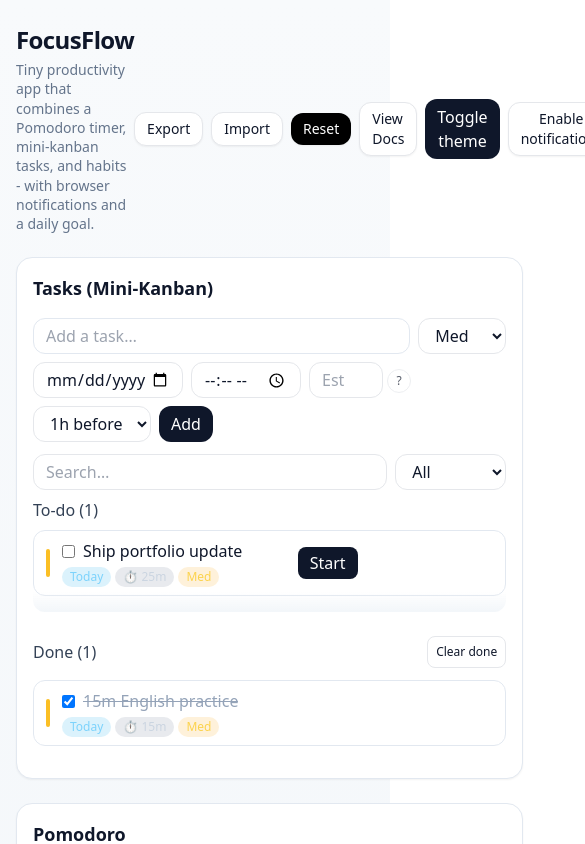
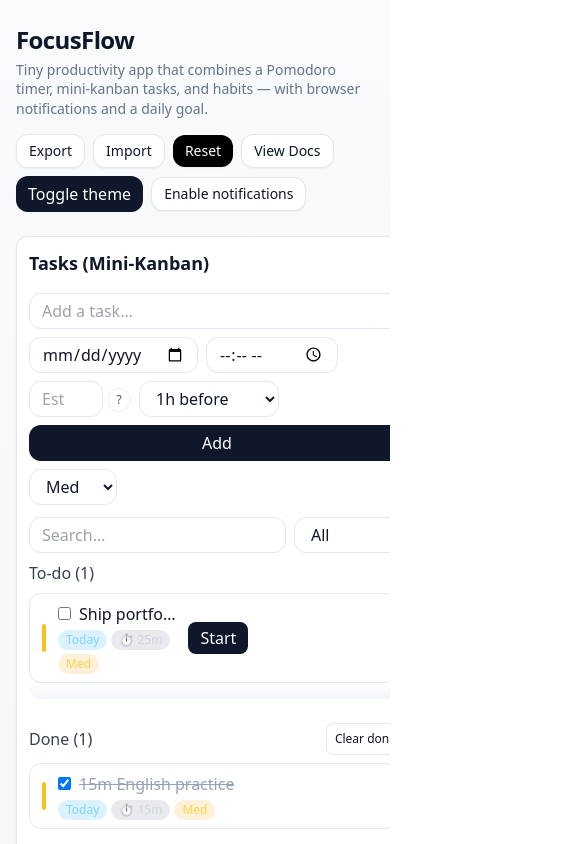
Before and after one commit to viktoriyaRi/focusflow, a React (Vite) app: page / in a window 390 px wide. Shown: the top 844 px of the page, 585 px wide, since content can reach past the window. Built offline with nearby package versions, Linux system fonts and the light colour scheme.

Commit message:
feat(responsive): mobile polish (no horiz scroll, adaptive slider, smaller chart, cleanup css)

```diff
--- a/src/App.jsx
+++ b/src/App.jsx
@@ -541,24 +541,27 @@
   return (
     <div
       className="
-        min-h-screen transition-colors duration-300
+      min-h-dvh w-full overflow-x-hidden
+      transition-colors duration-300
       bg-gradient-to-b from-slate-50 to-slate-100 text-slate-900
       dark:from-slate-950 dark:to-slate-900 dark:text-slate-100
     "
     >
       {/* Header */}
-      <header className="max-w-7xl mx-auto px-4 py-6 flex items-center justify-between">
+      <header className="w-full max-w-7xl mx-auto px-4 py-6">
+        <div className="flex items-start sm:items-center justify-between gap-4 flex-wrap">
           <div>
             <h1 className="text-2xl md:text-3xl font-bold tracking-tight">
               FocusFlow
             </h1>
             <p className="text-sm leading-snug text-slate-500 dark:text-slate-400 mt-1 max-w-xl">
               Tiny productivity app that combines a Pomodoro timer, mini-kanban
-            tasks, and habits - with browser notifications and a daily goal.
+              tasks, and habits — with browser notifications and a daily goal.
             </p>
           </div>
 
-        <div className="flex items-center gap-2">
+          {/* buttons wrap nicely on mobile */}
+          <div className="flex items-center gap-2 w-full sm:w-auto flex-wrap overflow-x-visible">
             <button
               onClick={exportData}
               className="px-3 py-1.5 rounded-xl bg-white border text-sm shadow-sm hover:shadow
@@ -585,8 +588,6 @@
             </label>
 
             <a
-            className="px-3 py-1.5 rounded-xl bg-black text-white text-sm shadow-sm hover:shadow md:px-4
-                       dark:bg-white dark:text-slate-900"
               href="#"
               onClick={(e) => {
                 e.preventDefault();
@@ -594,16 +595,18 @@
                 seedIfEmpty();
                 location.reload();
               }}
+              className="px-3 py-1.5 rounded-xl bg-black text-white text-sm shadow-sm hover:shadow md:px-4
+                   dark:bg-white dark:text-slate-900"
             >
               Reset
             </a>
 
             <a
-            className="px-3 py-1.5 rounded-xl bg-white text-slate-900 border text-sm shadow-sm hover:shadow
-                       dark:bg-slate-800 dark:text-slate-100 dark:border-slate-700"
               href="https://github.com/viktoriyaRi/focusflow/blob/main/README.md"
               target="_blank"
               rel="noreferrer"
+              className="px-3 py-1.5 rounded-xl bg-white text-slate-900 border text-sm shadow-sm hover:shadow
+                   dark:bg-slate-800 dark:text-slate-100 dark:border-slate-700"
             >
               View Docs
             </a>
@@ -622,7 +625,6 @@
               Toggle theme
             </button>
 
-          {/* Enable notifications (ask permission only on user action) */}
             <button
               onClick={async () => {
                 primeAudio();
@@ -652,6 +654,7 @@
               Enable notifications
             </button>
           </div>
+        </div>
       </header>
 
       {/* Toaster */}
@@ -668,7 +671,7 @@
       />
 
       {/* Main grid */}
-      <main className="max-w-7xl mx-auto px-4 pb-12 grid gap-6 md:grid-cols-2 xl:grid-cols-12">
+      <main className="w-full max-w-7xl mx-auto px-4 pb-12 grid gap-6 md:grid-cols-2 xl:grid-cols-12">
         {/* Tasks */}
         <SectionCard className="xl:col-span-8">
           <h2 className="text-lg font-semibold mb-4">Tasks (Mini-Kanban)</h2>
@@ -767,7 +770,7 @@
     <motion.section
       layout
       className={
-        "bg-white border border-slate-200 rounded-2xl shadow-sm p-4 md:p-6 " +
+        "bg-white border border-slate-200 rounded-xl md:rounded-2xl shadow-sm p-3 sm:p-4 md:p-6 " +
         "dark:bg-slate-800 dark:border-slate-700 transition-colors duration-300 " +
         className
       }
@@ -889,44 +892,48 @@
       <div>
         {/* Add row */}
         <div className="mb-3">
-          <div className="flex flex-wrap md:flex-row items-center gap-2">
+          <div className="flex flex-wrap items-center gap-2 gap-y-2">
+            {/* Title — full width on mobile, compact on md+ */}
             <input
               value={text}
               onChange={(e) => setText(e.target.value)}
               onKeyDown={(e) => e.key === "Enter" && add()}
               placeholder="Add a task…"
-              className="h-9 min-w-0 flex-[1_1_240px] rounded-xl border border-slate-200 bg-white text-slate-900 px-3
+              className="h-9 min-w-0 grow basis-full md:basis-[240px] rounded-xl border border-slate-200 bg-white text-slate-900 px-3
                  focus:outline-none focus:ring-2 focus:ring-slate-300 dark:bg-slate-900 dark:border-slate-700 dark:text-slate-100 dark:placeholder:text-slate-400"
             />
 
+            {/* Priority — send to the end on mobile */}
             <select
               value={priority}
               onChange={(e) => setPriority(e.target.value)}
               title="Priority"
-              className="h-9 shrink-0 w-[88px] rounded-xl border px-3 bg-white dark:bg-slate-900 dark:border-slate-700"
+              className="order-10 md:order-none h-9 shrink-0 w-[88px] rounded-xl border px-3 bg-white dark:bg-slate-900 dark:border-slate-700"
             >
               <option value="high">High</option>
               <option value="med">Med</option>
               <option value="low">Low</option>
             </select>
 
+            {/* Date */}
             <input
               type="date"
               value={due}
               onChange={(e) => setDue(e.target.value)}
               title="Due date"
-              className="h-9 shrink-0 w-[150px] rounded-xl border px-3 bg-white dark:bg-slate-900 dark:border-slate-700"
-            />
-
+              className="h-9 shrink-0 basis-[150px] rounded-xl border px-3 bg-white dark:bg-slate-900 dark:border-slate-700"
+            />
+
+            {/* Time */}
             <input
               type="time"
               value={time}
               onChange={(e) => setTime(e.target.value)}
               title="Time"
-              className="h-9 shrink-0 w-[110px] rounded-xl border px-3 bg-white dark:bg-slate-900 dark:border-slate-700"
-            />
-
-            {/* Estimate + help (NEW) */}
+              className="h-9 shrink-0 basis-[110px] rounded-xl border px-3 bg-white dark:bg-slate-900 dark:border-slate-700"
+            />
+
+            {/* Estimate + help */}
             <div className="flex items-center gap-1">
               <input
                 type="number"
@@ -948,11 +955,12 @@
               </HelpTip>
             </div>
 
+            {/* Remind — a bit wider so “before” is fully visible */}
             <select
               value={remind}
               onChange={(e) => setRemind(parseInt(e.target.value))}
               title="Remind"
-              className="h-9 shrink-0 w-[118px] rounded-xl border px-3 bg-white dark:bg-slate-900 dark:border-slate-700"
+              className="h-9 shrink-0 basis-[132px] rounded-xl border px-3 bg-white dark:bg-slate-900 dark:border-slate-700"
             >
               <option value={0}>No alert</option>
               <option value={5}>5m before</option>
@@ -963,9 +971,11 @@
               <option value={1440}>1 day before</option>
             </select>
 
+            {/* Add — full width on mobile for easy tapping */}
             <button
               onClick={add}
-              className="h-9 shrink-0 px-3 rounded-xl bg-slate-900 text-white dark:bg-slate-100 dark:text-slate-900"
+              className="order-20 md:order-none h-9 shrink-0 px-3 rounded-xl bg-slate-900 text-white
+                 dark:bg-slate-100 dark:text-slate-900 w-full sm:w-auto"
             >
               Add
             </button>
@@ -1014,11 +1024,10 @@
 
       <div>
         {/* Header секції Done */}
-        <div className="flex items-center justify-between mb-3">
+        <div className="flex items-center justify-between flex-wrap gap-2 mb-2">
           <h3 className="font-medium text-slate-700 dark:text-slate-300">
             Done ({doneFiltered.length})
           </h3>
-
           {done.length > 0 && (
             <button
               onClick={() => setTodos(todos.filter((t) => !t.done))}
@@ -1304,7 +1313,7 @@
       {/* Scroll container */}
       <div className="relative">
         <div
-          className="overflow-y-auto pr-1 -mr-1 custom-scroll pb-4"
+          className="overflow-y-auto pr-2 custom-scroll pb-4"
           style={{ maxHeight: `${scrollMax}px` }}
         >
           <ul className="space-y-2">
@@ -1613,7 +1622,7 @@
       </div>
 
       {/* Scroll list */}
-      <div className="mt-3 -mr-2 pr-2 h-64 overflow-y-auto custom-scroll">
+      <div className="mt-3 pr-2 h-64 overflow-y-auto custom-scroll">
         <ul className="space-y-2">
           {habits.map((h) => {
             const isDoneToday = h.lastDone === todayKey();
@@ -1834,7 +1843,7 @@
               step="15"
               value={goal}
               onChange={(e) => setGoal(parseInt(e.target.value))}
-              className="w-48 accent-slate-900 dark:accent-slate-200"
+              className="w-full max-w-[220px] accent-slate-900 dark:accent-slate-200"
             />
             <span>{goal}m</span>
           </div>
@@ -1946,7 +1955,7 @@
   const dark = isDark();
 
   return (
-    <div className="h-56">
+    <div className="h-44 sm:h-56">
       <ResponsiveContainer width="100%" height="100%">
         <LineChart
           data={data}
--- a/src/index.css
+++ b/src/index.css
@@ -2,42 +2,29 @@
 @tailwind components;
 @tailwind utilities;
 
-/* 🎛 Custom scrollbar helpers */
-
-/* Thin scrollbar for scrollable lists (Firefox) */
+/* ===== Custom scrollbar helpers  ===== */
+/* Firefox */
 .custom-scroll {
   scrollbar-width: thin;
-  /* thumb color | track color */
-  scrollbar-color: #943a0b transparent;
+  scrollbar-color: #64748b55 transparent;
 }
-
-/* Thin scrollbar for scrollable lists (WebKit: Chrome/Safari/Edge) */
+/* WebKit (Chrome/Safari/Edge) */
 .custom-scroll::-webkit-scrollbar {
   width: 8px;
+  height: 8px;
 }
 .custom-scroll::-webkit-scrollbar-thumb {
-  background-color: rgba(148, 163, 184, 0.7);
+  background-color: rgba(100, 116, 139, 0.33);
   border-radius: 9999px;
+}
+.custom-scroll::-webkit-scrollbar-thumb:hover {
+  background-color: rgba(100, 116, 139, 0.55);
 }
 .custom-scroll::-webkit-scrollbar-track {
   background: transparent;
 }
 
-/* For Firefox (alternative color) */
-.custom-scroll {
-  scrollbar-width: thin;
-  scrollbar-color: #64748b55 transparent;
+html,
+body {
+  overflow-x: hidden;
 }
-
-/* Extra utility: thin minimal scrollbar */
-.scroll-thin::-webkit-scrollbar {
-  width: 8px;
-  height: 8px;
-}
-.scroll-thin::-webkit-scrollbar-thumb {
-  background: #64748b33;
-  border-radius: 9999px;
-}
-.scroll-thin::-webkit-scrollbar-thumb:hover {
-  background: #64748b55;
-}
```
Also changed, not shown: index.html (+1 -45 lines). Lines whose indentation alone changed are shown as unchanged.
